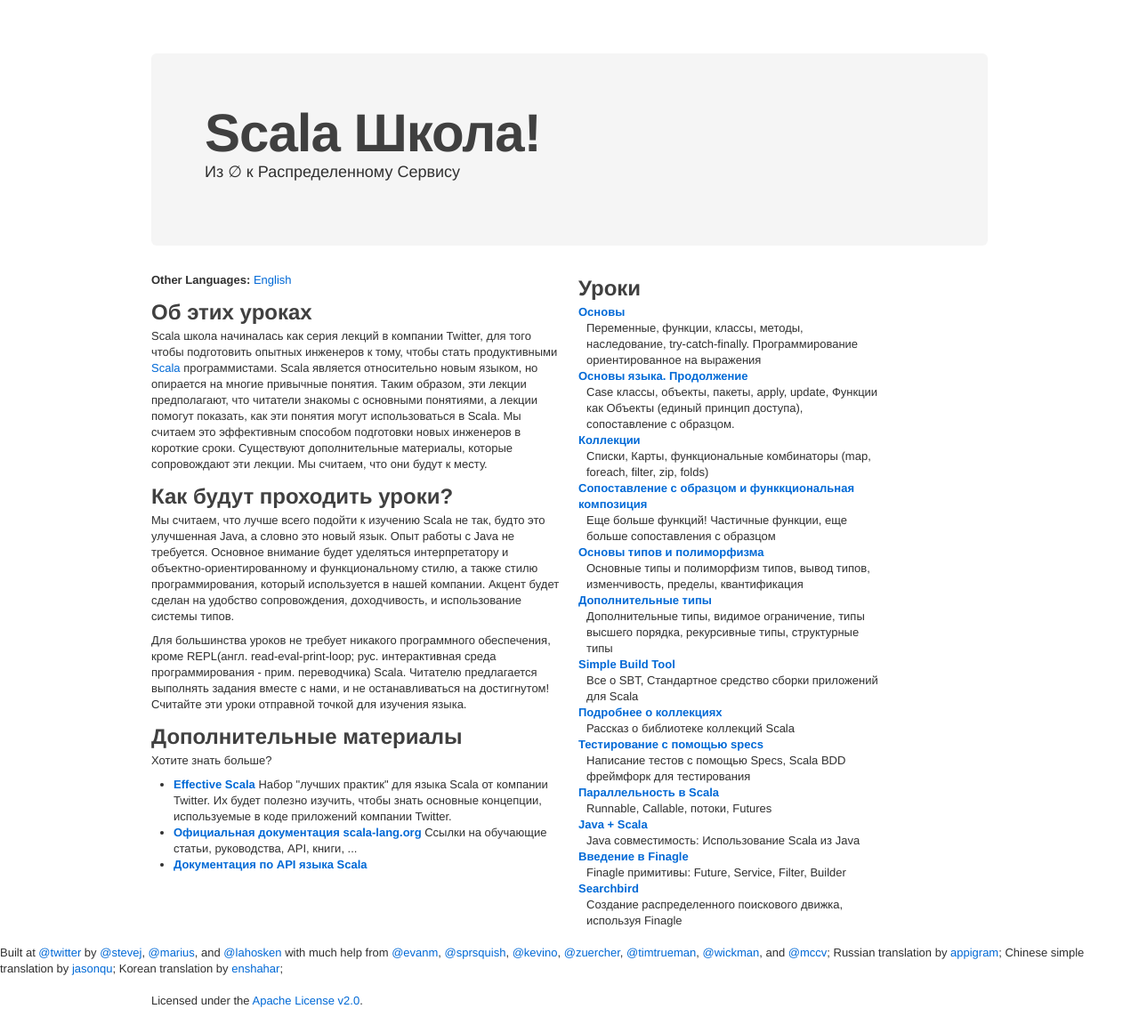
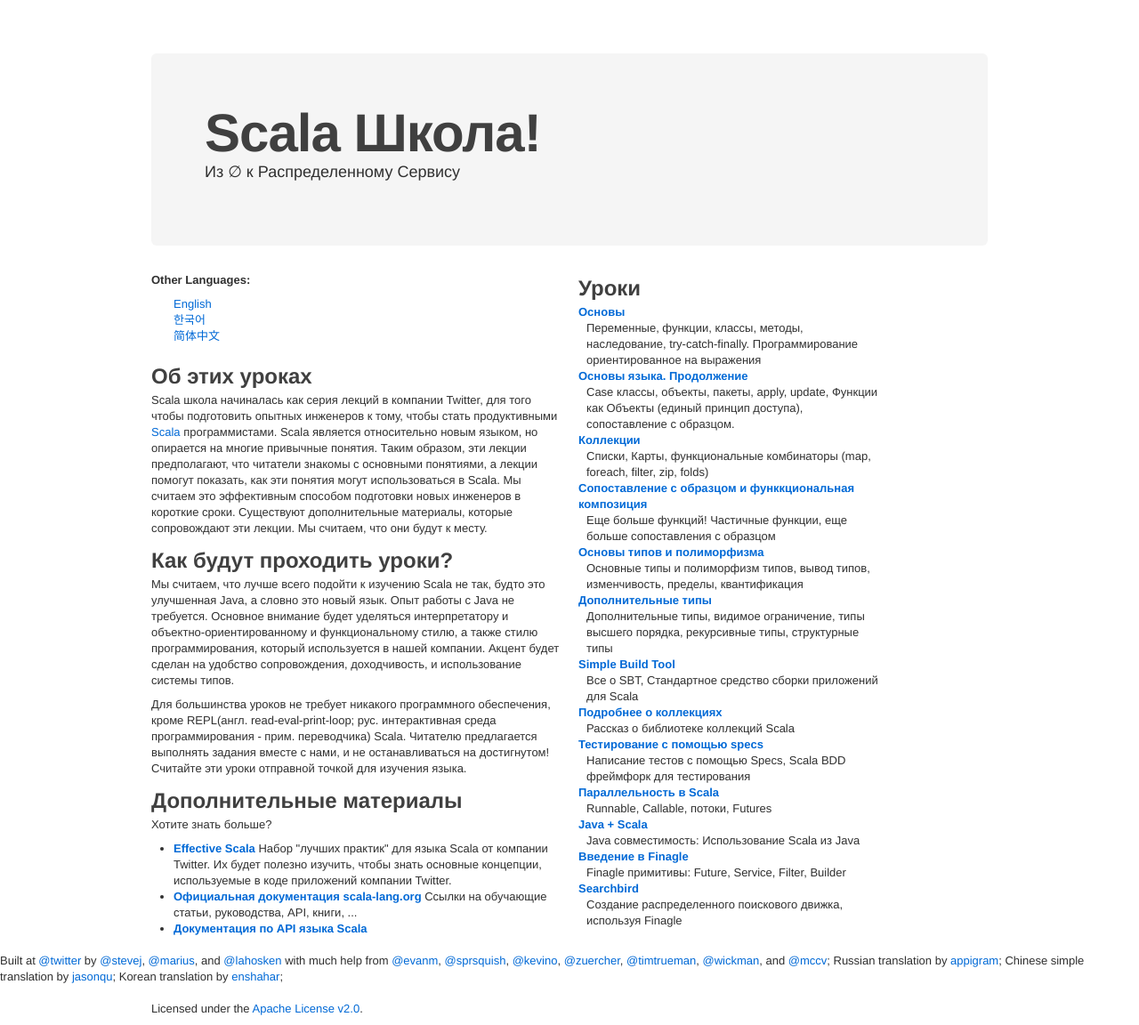
Before and after one commit to twitter/scala_school, a Jekyll site: the page built from web/ru/index.html, in a window 1280 px wide. Shown: the whole page at 89% size. Built offline with Jekyll 4.4.1, drawn with Linux system fonts in a browser that asks for light colours.

```diff
--- a/web/ru/index.html
+++ b/web/ru/index.html
@@ -11,7 +11,14 @@ title: Scala Школа
       <!-- Example row of columns -->
       <div class="row">
         <div class="span8">
-          <p><b>Other Languages:</b> <a href="../index.html">English</a></p>
+
+            <p><b>Other Languages:</b></p>
+                  <ul style="list-style-type: none;">
+                  <li><a href="../index.html">English</a></li>
+                  <li><a href="../ko/index.html">한국어</a>
+                  <li><a href="../zh_cn/index.html">简体中文</a></b>
+            </ul>
+
           <h2>Об этих уроках</h2>
           <p>Scala школа начиналась как серия лекций в компании Twitter, для того чтобы подготовить опытных инженеров к тому, чтобы стать продуктивными <a href="http://www.scala-lang.org/">Scala</a> программистами. Scala является относительно новым языком, но опирается на многие привычные понятия. Таким образом, эти лекции предполагают, что читатели знакомы с основными понятиями, а лекции помогут показать, как эти понятия могут использоваться в Scala. Мы считаем это эффективным способом подготовки новых инженеров в короткие сроки. Существуют дополнительные материалы, которые сопровождают эти лекции. Мы считаем, что они будут к месту.
           </p>
```
